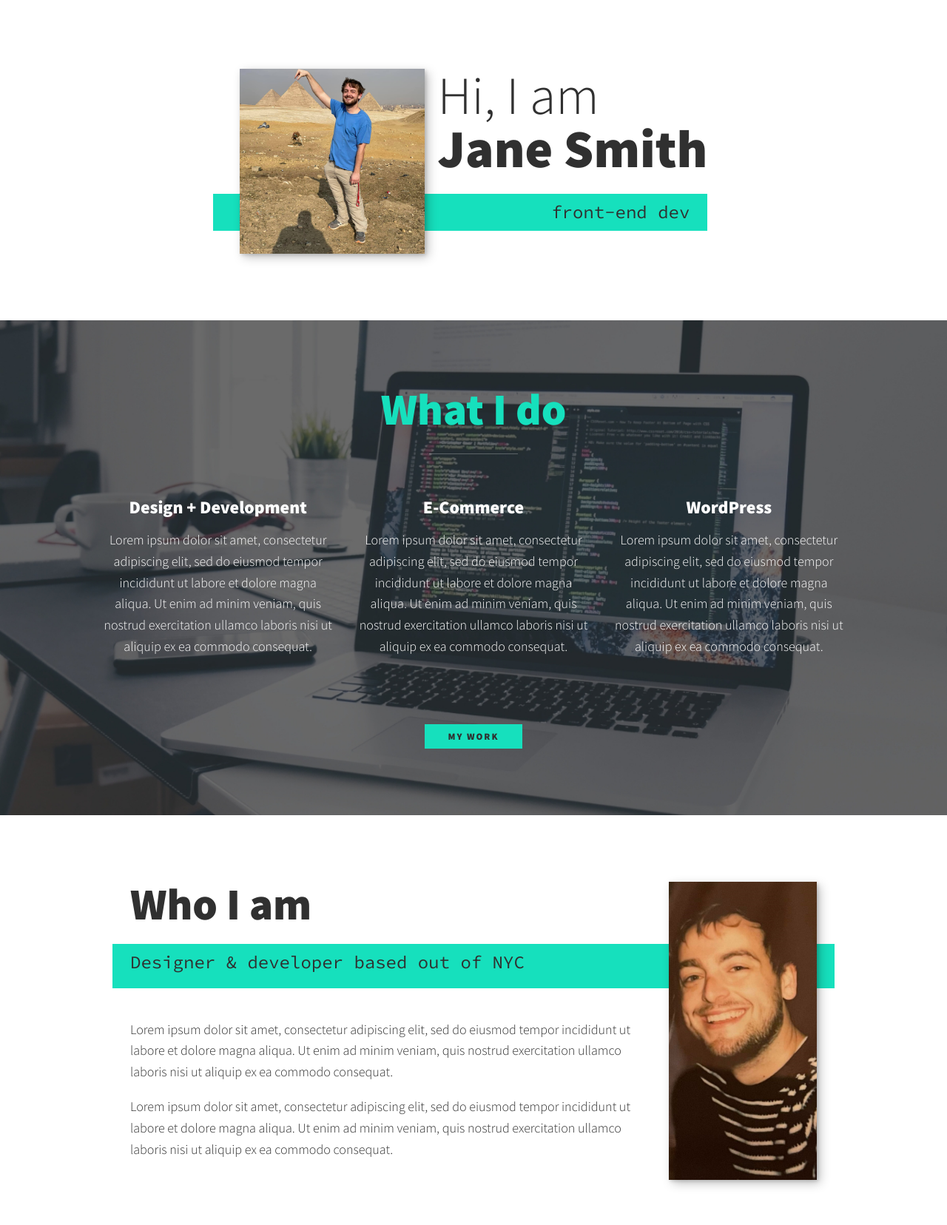
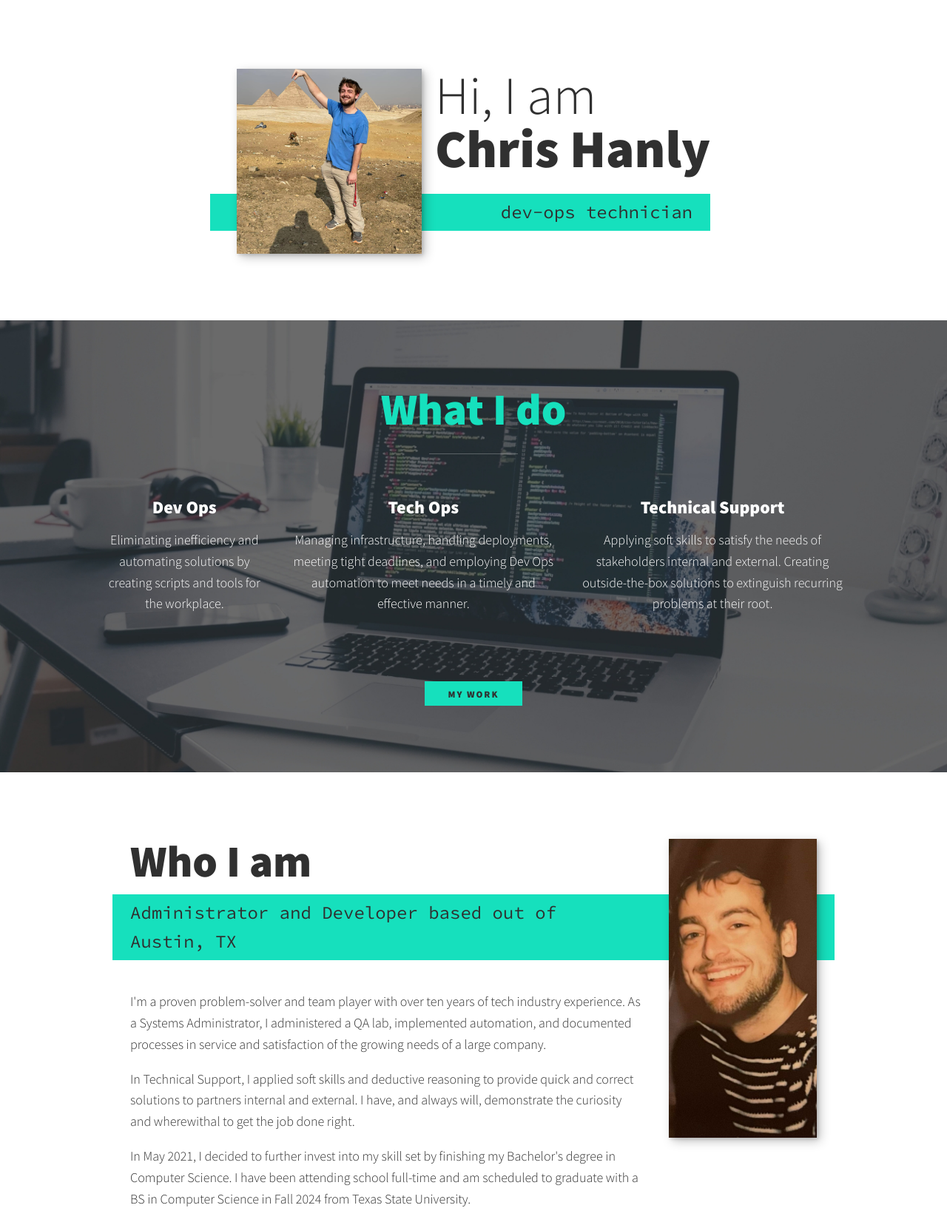
Before and after one commit to cmh-udst/cmh-udst.github.io, a plain HTML site: page index.html in a window 1280 px wide. Shown: the part 59-1715 px from the top of the page at 74% size. Drawn offline with nearby package versions, Linux system fonts and the light colour scheme.

Commit message:
copy initial rework

```diff
--- a/index.html
+++ b/index.html
@@ -3,7 +3,7 @@
     <head>
         <meta charset="UTF-8">
         <meta name="viewport" content="width=device-width, initial-scale=1.0">
-        <title>DevJane Portfolio Website</title>
+        <title>Chris Hanly Portfolio Website</title>
         <link rel="stylesheet" href="https://cdnjs.cloudflare.com/ajax/libs/normalize/7.0.0/normalize.min.css">
         <link rel="stylesheet" href="https://cdnjs.cloudflare.com/ajax/libs/font-awesome/5.11.2/css/all.css" integrity="sha256-46qynGAkLSFpVbEBog43gvNhfrOj+BmwXdxFgVK/Kvc=" crossorigin="anonymous" />
 
@@ -34,9 +34,9 @@
         <!-- Introduction -->
         <section class="intro" id="home">
             <h1 class="section__title section__title--intro">
-                Hi, I am <strong>Jane Smith</strong>
+                Hi, I am <strong>Chris Hanly</strong>
             </h1>
-            <p class="section__subtitle section__subtitle--intro">front-end dev</p>
+            <p class="section__subtitle section__subtitle--intro">dev-ops technician</p>
             <img src="img/hanly-01.jpg" alt="a picture of Jane Smith smiling" class="intro__img">
         </section>
 
@@ -46,18 +46,18 @@
             <h2 class="section__title section__title--services">What I do</h2>
             <div class="services">
                 <div class="service">
-                    <h3>Design + Development</h3>
-                    <p>Lorem ipsum dolor sit amet, consectetur adipiscing elit, sed do eiusmod tempor incididunt ut labore et dolore magna aliqua. Ut enim ad minim veniam, quis nostrud exercitation ullamco laboris nisi ut aliquip ex ea commodo consequat.</p>
+                    <h3>Dev Ops</h3>
+                    <p>Eliminating inefficiency and automating solutions by creating scripts and tools for the workplace.</p>
                 </div> <!-- / service -->
 
                 <div class="service">
-                    <h3>E-Commerce</h3>
-                    <p>Lorem ipsum dolor sit amet, consectetur adipiscing elit, sed do eiusmod tempor incididunt ut labore et dolore magna aliqua. Ut enim ad minim veniam, quis nostrud exercitation ullamco laboris nisi ut aliquip ex ea commodo consequat.</p>
+                    <h3>Tech Ops</h3>
+                    <p>Managing infrastructure, handling deployments, meeting tight deadlines, and employing Dev Ops automation to meet needs in a timely and effective manner. </p>
                 </div> <!-- / service -->
 
                 <div class="service">
-                    <h3>WordPress</h3>
-                    <p>Lorem ipsum dolor sit amet, consectetur adipiscing elit, sed do eiusmod tempor incididunt ut labore et dolore magna aliqua. Ut enim ad minim veniam, quis nostrud exercitation ullamco laboris nisi ut aliquip ex ea commodo consequat.</p>
+                    <h3>Technical Support</h3>
+                    <p>Applying soft skills to satisfy the needs of stakeholders internal and external. Creating outside-the-box solutions to extinguish recurring problems at their root.</p>
                 </div> <!-- / service -->
             </div> <!-- / services -->
 
@@ -68,14 +68,15 @@
         <!-- About me -->
         <section class="about-me" id="about">
            <h2 class="section__title section__title--about">Who I am</h2>
-           <p class="section__subtitle section__subtitle--about">Designer & developer based out of NYC</p>
+           <p class="section__subtitle section__subtitle--about">Administrator and Developer based out of Austin, TX</p>
 
            <div class="about-me__body">
-               <p>Lorem ipsum dolor sit amet, consectetur adipiscing elit, sed do eiusmod tempor incididunt ut labore et dolore magna aliqua. Ut enim ad minim veniam, quis nostrud exercitation ullamco laboris nisi ut aliquip ex ea commodo consequat.</p>
-               <p>Lorem ipsum dolor sit amet, consectetur adipiscing elit, sed do eiusmod tempor incididunt ut labore et dolore magna aliqua. Ut enim ad minim veniam, quis nostrud exercitation ullamco laboris nisi ut aliquip ex ea commodo consequat.</p>
+               <p>I'm a proven problem-solver and team player with over ten years of tech industry experience. As a Systems Administrator, I administered a QA lab, implemented automation, and documented processes in service and satisfaction of the growing needs of a large company.</p>
+               <p>In Technical Support, I applied soft skills and deductive reasoning to provide quick and correct solutions to partners internal and external. I have, and always will, demonstrate the curiosity and wherewithal to get the job done right.</p>
+               <p>In May 2021, I decided to further invest into my skill set by finishing my Bachelor's degree in Computer Science. I have been attending school full-time and am scheduled to graduate with a BS in Computer Science in Fall 2024 from Texas State University.</p>
            </div>
 
-           <img src="img/hanly-02.jpg" alt="Jane leaning against a bus" class="about-me__img">
+           <img src="img/hanly-02.jpg" alt="selfie in front of Palais Garnier" class="about-me__img">
         </section>
 
         <!-- My Work -->
@@ -143,29 +144,17 @@
             <a href="mailto:mhanly6@gmail.com" class="footer__link">mhanly6@gmail.com</a>
             <ul class="social-list">
                 <li class="social-list__item">
-                    <a class="social-list__link" href="https://codepen.io">
-                        <i class="fab fa-codepen"></i>
+                    <a class="social-list__link" href="https://www.linkedin.com/in/christopher-hanly-405955b6/">
+                        <i class="fab fa-linkedin"></i>
                     </a>
                 </li>
                 <li class="social-list__item">
-                    <a class="social-list__link" href="http://dribbble.com">
-                        <i class="fab fa-dribbble"></i>
-                    </a>
-                </li>
-                <li class="social-list__item">
-                    <a class="social-list__link" href="https://twitter.com">
-                        <i class="fab fa-twitter"></i>
-                    </a>
-                </li>
-                <li class="social-list__item">
-                    <a class="social-list__link" href="https://github.com">
+                    <a class="social-list__link" href="https://github.com/cmh-udst">
                         <i class="fab fa-github"></i>
                     </a>
                 </li>
             </ul>
         </footer>
-
-
         <script src="js/index.js"></script>
 
     </body>
```
